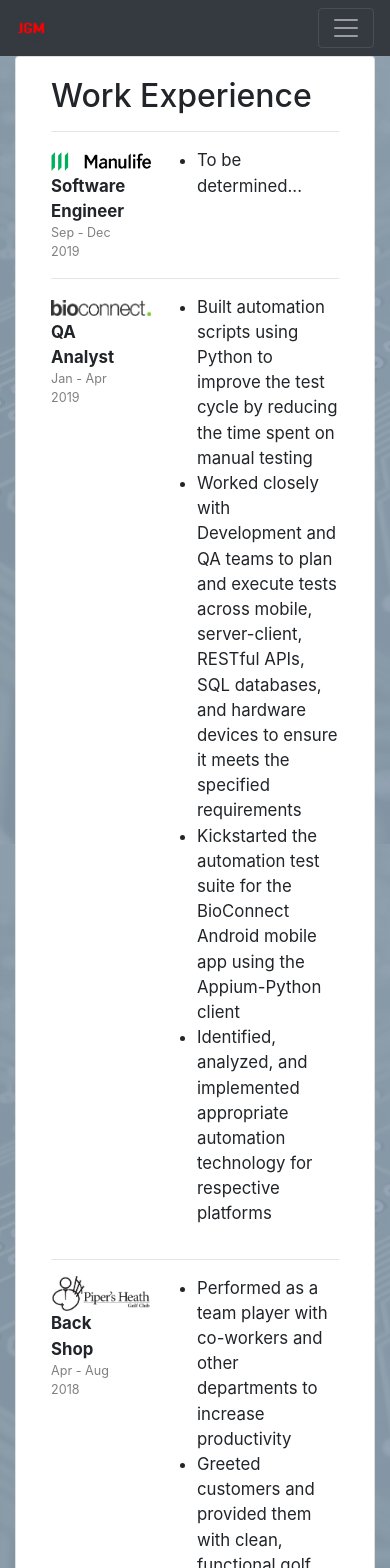
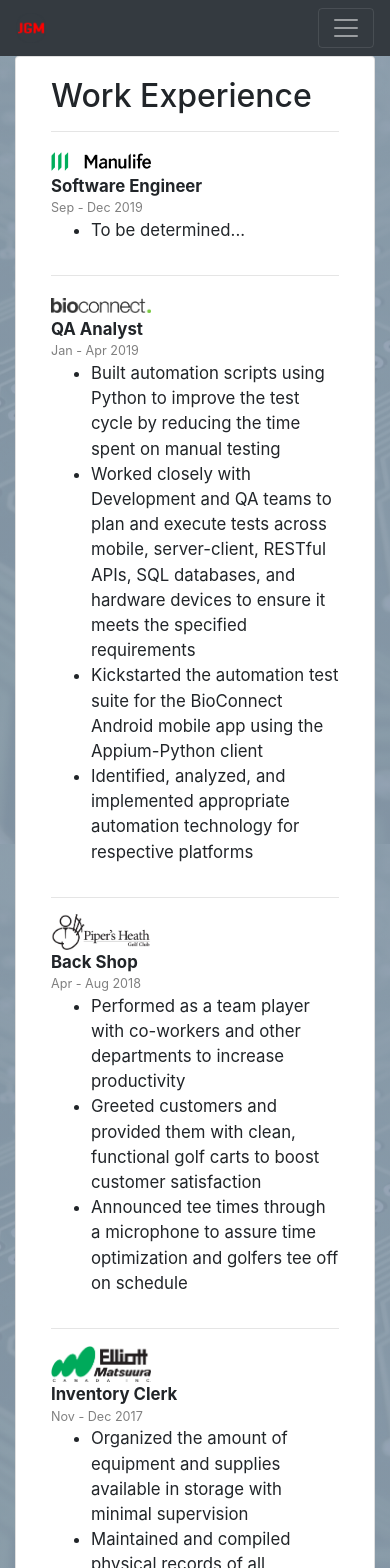
Before and after one commit to gmjesus/Personal_website, a React (Create React App) app: page /work in a window 390 px wide. Shown: the top 1568 px of the page. Built offline with nearby package versions, Linux system fonts and the light colour scheme.

Commit message:
Fixed formatting issue on mobile

```diff
--- a/src/Components/Work.js
+++ b/src/Components/Work.js
@@ -14,14 +14,14 @@ function Work() {
           <Card.Title as="h2">Work Experience</Card.Title>
           <hr />
           <Row>
-            <Col xs={4} sm={2}>
+            <Col xs={12} md={2}>
               <div>
                 <a href="https://manulife.ca/" target="_blank" rel="noopener noreferrer"><Image src={manulife} style={{width: '100px'}}/></a>
                 <div><strong>Software Engineer</strong></div>
                 <div style={{color: 'gray', fontSize: '0.75em'}}>Sep - Dec 2019</div>
               </div>
             </Col>
-            <Col xs={8} sm={10}>
+            <Col xs={12} md={10}>
               <div>
                 <ul>
                   <li>To be determined...</li>
@@ -31,14 +31,14 @@ function Work() {
           </Row>
           <hr />
           <Row>
-            <Col xs={4} sm={2}>
+            <Col xs={12} md={2}>
               <div>
                 <a href="https://bioconnect.com/" target="_blank" rel="noopener noreferrer"><Image src={bioconnect} style={{width: '100px'}}/></a>
                 <div><strong>QA Analyst</strong></div>
                 <div style={{color: 'gray', fontSize: '0.75em'}}>Jan - Apr 2019</div>
               </div>
             </Col>
-            <Col xs={8} sm={10}>
+            <Col xs={12} md={10}>
               <div>
                 <ul>
                   <li>Built automation scripts using Python to improve the test cycle by reducing the time spent on manual testing</li>
@@ -51,14 +51,14 @@ function Work() {
           </Row>
           <hr />
           <Row>
-            <Col xs={4} sm={2}>
+            <Col xs={12} md={2}>
               <div>
                 <a href="https://pipersheath.com/" target="_blank" rel="noopener noreferrer"><Image src={pipers} style={{width: '100px'}}/></a>
                 <div><strong>Back Shop</strong></div>
                 <div style={{color: 'gray', fontSize: '0.75em'}}>Apr - Aug 2018</div>
               </div>
             </Col>
-            <Col xs={8} sm={10}>
+            <Col xs={12} md={10}>
               <div>
                 <ul>
                   <li>Performed as a team player with co-workers and other departments to increase productivity</li>
@@ -70,14 +70,14 @@ function Work() {
           </Row>
           <hr />
           <Row>
-            <Col xs={4} sm={2}>
+            <Col xs={12} md={2}>
               <div>
                 <a href="http://www.elliottmachinery.com/" target="_blank" rel="noopener noreferrer"><Image src={elliott} style={{width: '100px'}}/></a>
                 <div><strong>Inventory Clerk</strong></div>
                 <div style={{color: 'gray', fontSize: '0.75em'}}>Nov - Dec 2017</div>
               </div>
             </Col>
-            <Col xs={8} sm={10}>
+            <Col xs={12} md={10}>
             <div>
               <ul>
                 <li>Organized the amount of equipment and supplies available in storage with minimal supervision</li>
```
